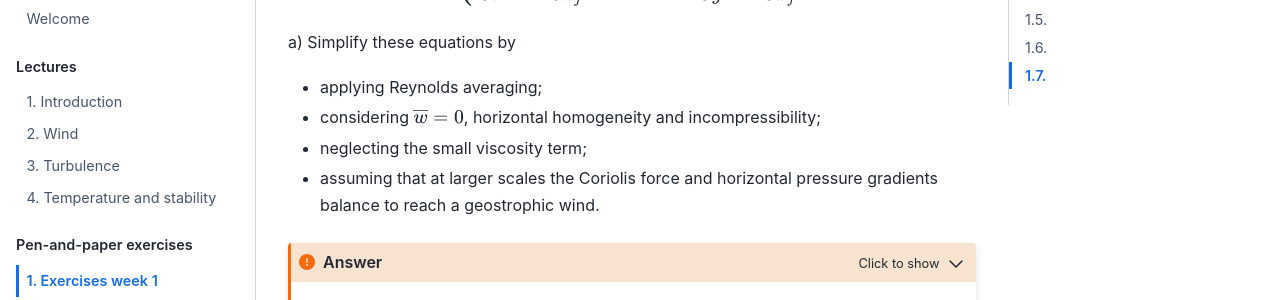
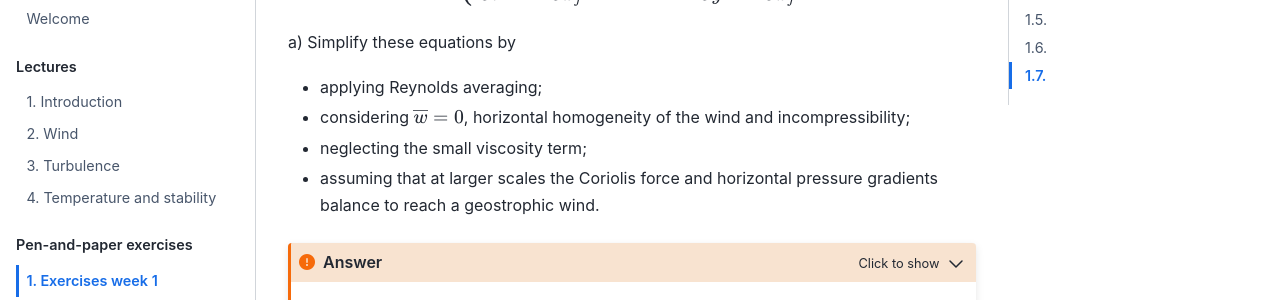
Before and after one commit to boundary-layer-meteo/boundary-layer-meteo.github.io, a Jupyter Book: the page built from exercises/week1.md, in a window 1280 px wide and 900 px high, scrolled down 4416 px. Shown: the part 153-453 px from the top of the window. Built offline with Jupyter Book 1.0.4 settings and Sphinx 7.4.7 and the Sphinx Book theme 1.1.4, drawn with Linux system fonts in a browser that asks for light colours; cross-references to code outside the pages are shown as plain code; some of the changed lines change nothing that is shown.

Commit message:
Small errors removed from exercises week 1

````diff
--- a/exercises/week1.md
+++ b/exercises/week1.md
@@ -33,7 +33,7 @@
 
 $$
 \left\lbrace U,L,\nu \right\rbrace &= \left\lbrace 1\,{\rm m\,s^{-1}},1000\,{\rm m},1.5\cdot 10^{-5}\,\rm{m^2\,s^{-1}} \right\rbrace\\
-{\rm Re} &= 6.\overline{6}\cdot 10^7
+{\rm Re} &= 6.67\cdot 10^7
 $$
 Turbulent
 ```
@@ -413,8 +413,8 @@
 This results in:
 
 $$
-\overline{u}|_{\overline{u}\left({z_2}\right)} - \overline{u}|_{\overline{u}\left({z_1}\right)} &= \frac{u_*}{\kappa} \left(\log z|_{z_2} - \log z|_{z_1}\right)\\
-\overline{u}(z'_2) &= \overline{u}(z'_1) + \frac{u_*}{\kappa} \log \left(\frac{z'_2}{z'_1}\right)
+\overline{u}|_{\overline{u}\left({z_2}\right)} - \overline{u}|_{\overline{u}\left({z_1}\right)} &= \frac{u_*}{\kappa} \left(\ln z|_{z_2} - \ln z|_{z_1}\right)\\
+\overline{u}(z'_2) &= \overline{u}(z'_1) + \frac{u_*}{\kappa} \ln \left(\frac{z'_2}{z'_1}\right)
 $$
 
 in which $z'_1$ and $z'_2$ are two arbitrary heights. In both cases $z'_2 = 9\,\rm m$ and also $u_* = 0.5\,\rm m\,s^{-1}$ and $\kappa=0.4$.
@@ -455,7 +455,7 @@
 
 a) Simplify these equations by
 * applying Reynolds averaging;
-* considering $\overline{w} = 0$, horizontal homogeneity and incompressibility;
+* considering $\overline{w} = 0$, horizontal homogeneity of the wind and incompressibility;
 * neglecting the small viscosity term;
 * assuming that at larger scales the Coriolis force and horizontal pressure gradients balance to reach a geostrophic wind.
 
@@ -475,7 +475,7 @@
 
 Considering $\overline{w} = 0$,
 
-horizontal homogeneity ($\pafg{\chi}{x}=\pafg{\chi}{y}=0$ with $\chi$ as an arbitrary variable),
+horizontal homogeneity of the wind($\pafg{\chi}{x}=\pafg{\chi}{y}=0$ with $\chi$ as u, v),
 
 incompressibility ($\pafg{u_i'}{x_i}=0$),
 
@@ -526,8 +526,8 @@
 
 Substituting the values, results in:
 
-$\pafg{\overline{u}}{t}$ = $5 \cdot 10^{-4}\,\rm m\,s^{-1}$
+$\pafg{\overline{u}}{t}$ = $5 \cdot 10^{-4}\,\rm m\,s^{-2}$
 
-$\pafg{\overline{v}}{t}$ = $1 \cdot 10^{-4}\,\rm m\,s^{-1}$
+$\pafg{\overline{v}}{t}$ = $1 \cdot 10^{-4}\,\rm m\,s^{-2}$
 
 ```
````
